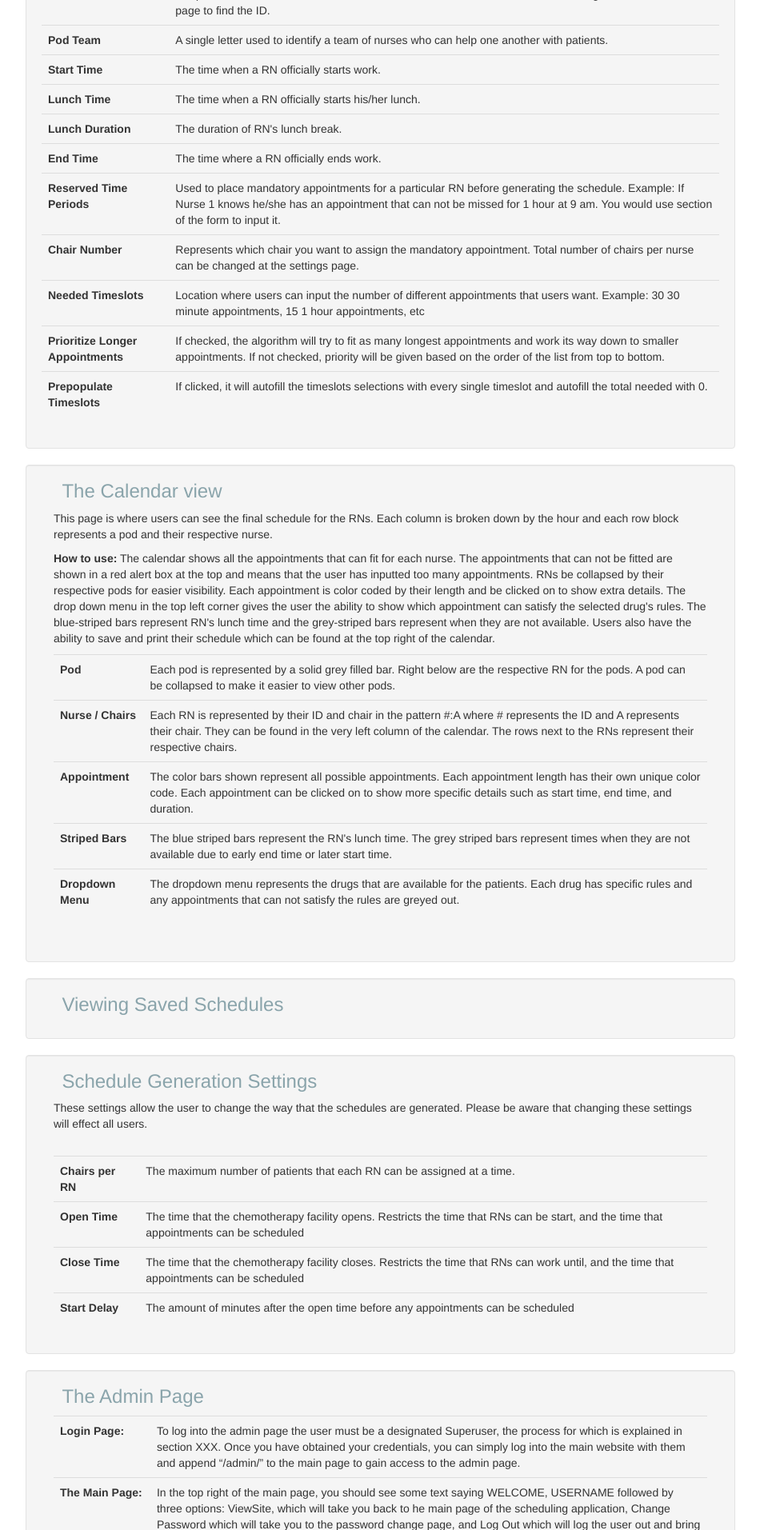
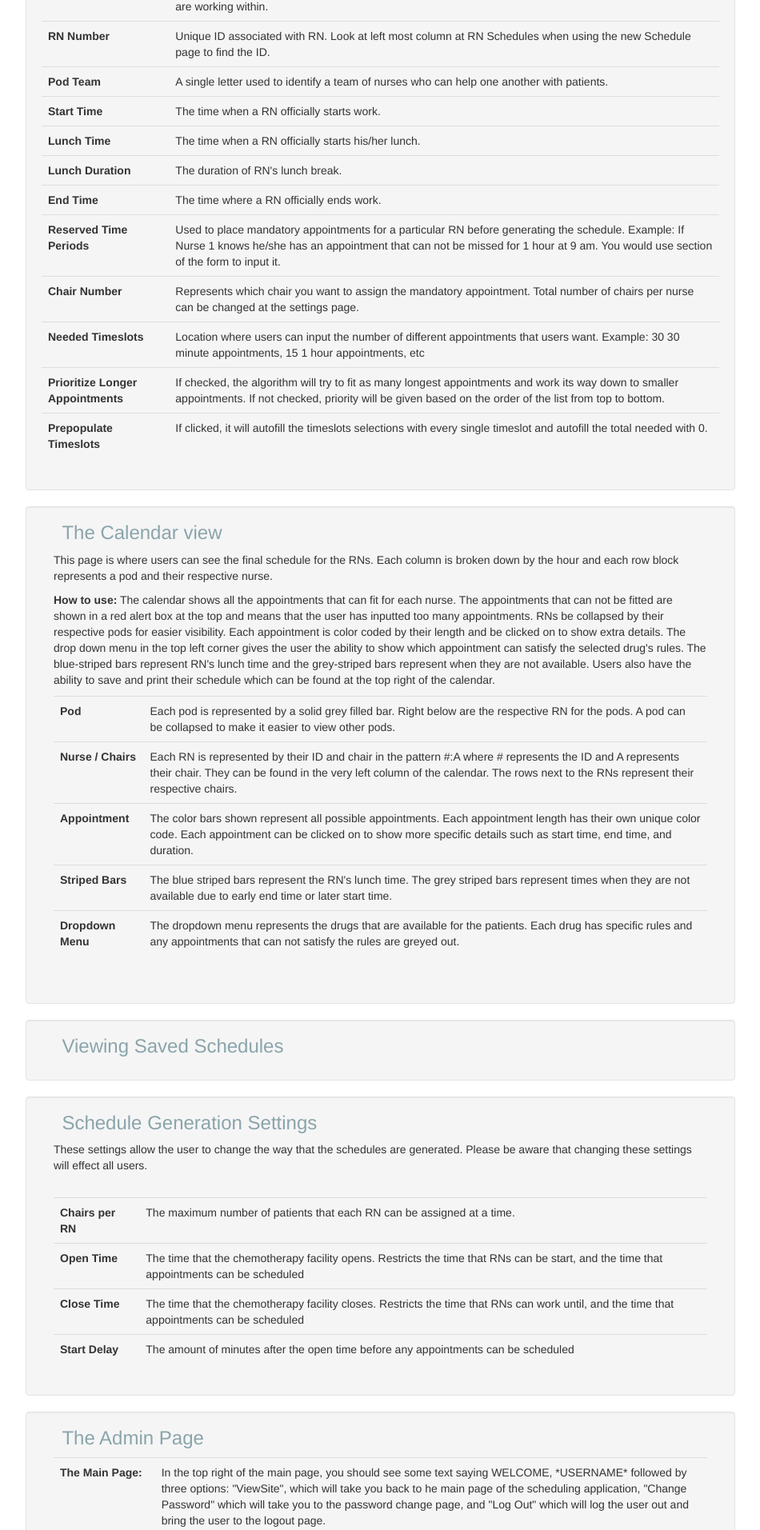
Before and after one commit to JettJengaGod/Patient-Access-Template-Program, a Django app: page /guide/ in a window 1280 px wide. Shown: the part 735-2648 px from the top of the page at 80% size, without its empty margins (17-967 px from the left). Run offline with Django 3.2, Linux system fonts and the light colour scheme; parts of the project's set-up code (start-up, migrations or seed data) failed here and were passed over; some libraries are stand-ins or nearby versions.

Commit message:
fixed some documentation stuff, jet modded the algorithm

```diff
--- a/PatientScheduling/Algorithm.py
+++ b/PatientScheduling/Algorithm.py
@@ -470,7 +470,7 @@ class Pod:
         if current.chairs[chair][time] > 0 or current.chairs[chair][time+1] > 0:  # needs help starting the appointment
             for i in range(len(self.nurses)):
                 for j in range(num_chairs-1):
-                    if self.nurses[i].chairs[j][time] not in[1, 2, 3, 4] and self.nurses[i].chairs[j][time + 1] not in[1, 2, 3, 4] and extra is -1 and i is not nurseindex:
+                    if self.nurses[i].chairs[j][time] not in[1, 2, 3, 4]and self.nurses[i].chairs[j][time - 1] not in[1, 2, 3, 4] and self.nurses[i].chairs[j][time + 1] not in[1, 2, 3, 4] and extra is -1 and i is not nurseindex:
                         extra = [i, j]  # the index of the nurse that can help
                         break
             if extra is -1:  # found no one to help
--- a/templates/documentation.html
+++ b/templates/documentation.html
@@ -23,6 +23,9 @@
     <div class="row">
         <!--Main Content -->
         <div class="col-md-9" role="main">
+			<div class="alert alert-danger" role="alert">
+				This application is designed to be used in Google Chrome browser. Some features may not work in other browsers.
+			</div>
             <section class="group">
                 <h2 id="Preface">Preface</h2>
                 <div class="row well">
@@ -208,45 +211,40 @@
                     <div class="col-md-12">
                         <table class="table">
                             <tr>
-                                <th style="min-width: 100px;">Login Page: </th>
-                                <td>To log into the admin page the user must be a designated Superuser,
-                                    the process for which is explained in section XXX. Once you have obtained your credentials,
-                                    you can simply log into the main website with them and append “/admin/” to the main page to
-                                    gain access to the admin page.</td>
-                            </tr>
-                            <tr>
                                 <th>The Main Page:</th>
-                                <td>In the top right of the main page, you should see some text saying WELCOME, USERNAME followed by three options:
-                                    ViewSite, which will take you back to he main page of the scheduling application, Change Password which will take
-                                    you to the password change page, and Log Out which will log the user out and bring the user to the logout page. On
-                                    the left side of the page under the AUTHENTICATION AND AUTHORIZATION bar there are two rows, one for users and one for groups
+                                <td><p>In the top right of the main page, you should see some text saying WELCOME, *USERNAME* followed by three options:
+                                    "ViewSite", which will take you back to he main page of the scheduling application, "Change Password" which will take
+                                    you to the password change page, and "Log Out" which will log the user out and bring the user to the logout page.</p>
+									<p>On the left side of the page under the AUTHENTICATION AND AUTHORIZATION bar there are two rows, one for users and one for groups
                                     (a group of users with a set of permissions or traits). By clicking the title “Users” or “Groups”, the admin site will redirect you to the
                                     appropriate pages to edit the current users or groups in the database. Clicking the pencil icon to the far right of
                                     the row will have the same effect. By clicking on the + button on either of these rows, the admin site will redirect
-                                    you to the “add” page for users or groups.Below this there is the PATIENTSCHEDULING section which works in a very similar
-                                    fashion to the section above it. The main differences are that the rows reference to the chemotherapy drugs, nurse schedules
-                                    in the system, and Saved Time Slots Inputs, which reference the sets of time slots that you can save and load in the main
+                                    you to the “add” page for users or groups.</p>
+									<p>Below this there is the PATIENTSCHEDULING section which works in a very similar
+                                    fashion to the section above it. The main differences are that the rows reference to the chemotherapy drugs, nurse schedules,
+									and Saved Time Slots Inputs, the last of which reference the sets of time slots that you can save and load in the main
                                     application. One thing to note here is that the last two rows in this section can only be edited on the admin page as you
-                                    can only add a new nurse schedule or set of time slots in the main application Finally, to the left of these two sections is
-                                    the Recent actions tab, which record the recent actions (such as editing a schedule) that all users have taken on the admin site.
-                                    One thing to note here is that it does not record the action of logging in  or accessing the site.
+                                    can only add a new nurse schedule or set of time slots in the main application.
+									<p>Finally, to the left of these two sections is
+                                    the Recent Actions tab, which record the recent actions (such as editing a schedule) that all users have taken on the admin site.</p>
+
                                 </td>
                             </tr>
                             <tr>
                                 <th>Groups Select Page:</th>
                                 <td>Use the search bar to find the group you wish to edit. By clicking the check box to the right of the name,
                                     you can then use the actions drop down menu to delete the ones you have selected.  By clicking on a group’s
-                                    name you get redirected to the change group page. To get to the group add page click the small add button on
+                                    name one gets redirected to the change group page. To get to the group add page, click the small add button on
                                     the top left of the page under the change password link.
                                 </td>
                             </tr>
                             <tr>
                                 <th>Groups Add Page:</th>
-                                <td>To start, type the name of the group you wish to create in the NAME textbox. Then, either use the scroll bar,
+                                <td>To start, type the name of the group you wish to create in the "NAME" textbox. Then, either use the scroll bar,
                                     or the search box to select the combination of permission for the the members of the group.  After clicking on the
                                     set of permissions, click the right arrow in between the two boxes to move that set of permissions into the chosen
                                     permissions box. This can be reversed by clicking the item in the chosen permissions box and proceeding to click the left
-                                    arrow. If you feel that it is convenient, you can click the choose all to add all permissions or the remove all to remove
+                                    arrow. If you feel that it is convenient, you can click the "Choose All" button to add all permissions or the remove all to remove
                                     all permissions from the group. At the bottom you can click the corresponding buttons to save and make a new group, save
                                     your progress and continue editing, or save and exit back to the main page (the save button).
                                 </td>
@@ -270,18 +268,18 @@
                                 <th>Change User Page:</th>
                                 <td>The first textbox is used to change the username, under the personal info tab the user can fill out the first
                                     name, last name, and email address if he or she so desires. Under the permissions tab there are three check boxes
-                                    which are active, staff status, and superuser status. Their effects are described on the page. Under these you can
+                                    which are active, staff status, and superuser status. Their effects are described for the user on the page. Under these you can
                                     select which groups you wish the user to belong to and click the right arrow to move them to the set of chosen groups.
                                     Below this the user will see set of 2 boxes for user permissions  (see description of the add group page for further detail
-                                    of how to use these boxes). Finally, the last section is if important dates such as last login and date joined, which can also
+                                    of how to use these boxes). Finally, the last section is for important dates such as last login and date joined, which can also
                                     be changed. At the bottom you can click the corresponding buttons to delete the user, save and make a new user, save your progress
                                     and continue editing, or save and exit back to the main page (the save button).
                                 </td>
                             </tr>
                             <tr>
                                 <th>Users Add Page:</th>
-                                <td> To start, type the name of the user you wish to create in the NAME textbox. Then, enter the password for the new user.
-                                      After this is filled out, please retype your password into the password confirmation box to ensure you typed the correct
+                                <td> To start, type the name of the user you wish to create in the NAME textbox. Then, enter the password for the new user and
+									  please retype your password into the password confirmation box to ensure you typed the correct
                                       password. At the bottom you can click the corresponding buttons to save and make a new user, save your progress and continue
                                       editing, or save and exit back to the main page (the save button).
                                 </td>
@@ -289,8 +287,8 @@
                             <tr>
                                 <th>Chemotherapy Drug Select Page:</th>
                                 <td>This page will display all the drugs in the database. By clicking the check box to the right of their name, you can then use
-                                    the actions drop down menu to delete the ones you have selected.  By clicking on one of the drug name you get redirected to the
-                                    change chemotherapy drug page. To get to the chemotherapy drug add page click the small add button on the top left of the page
+                                    the actions drop down menu to delete the ones you have selected.  By clicking on one of the drug names you get redirected to the
+                                    "Change Chemotherapy Drug" page. To get to the chemotherapy drug add page click the small add button on the top left of the page
                                     under the change password link.
                                 </td>
                             </tr>
@@ -305,16 +303,16 @@
                             </tr>
                             <tr>
                                 <th>Change Chemotherapy Drug Page:</th>
-                                <td>This page is identical to the Chemotherapy Add Page except one can delete the drug by clicking the red delete button and the one
-                                    can view the history of the drug relative to the database by clicking the grey history button at the top right under the log out
+                                <td>This page is identical to the "Chemotherapy Add" page except one can delete the drug by clicking the red delete button and one
+                                    can view the history of the drug relative to the database by clicking the grey "History" button at the top right under the "Log Out"
                                     link.
                                 </td>
                             </tr>
                             <tr>
                                 <th>RN Schedule Select Page:</th>
-                                <td>This page will display all the RN schedules in the database. By clicking the check box to the right of their name,
+                                <td>This page will display all the RN schedules in the database. After clicking the check box to the right of their name,
                                     you can then use the actions drop down menu to delete the ones you have selected.  By clicking on one of the RN schedule
-                                    names you get redirected to the change RN schedule page.
+                                    names you get redirected to the "Change RN Schedule" page.
                                 </td>
                             </tr>
                             <tr>
@@ -325,22 +323,22 @@
                             </tr>
                             <tr>
                                 <th>Time Slot Inputs Select Page:</th>
-                                <td>This page will display all the sets of time slot inputs in the database. By clicking the check box to the right of
-                                    their name, you can then use the actions drop down menu to delete the ones you have selected.  By clicking on one of
+                                <td>This page will display all the sets of time slot inputs in the database. After clicking the check box to the right of
+                                    their name, you can then use the actions drop down menu to delete the ones you have selected. By clicking on one of
                                     the time slot input names you get redirected to the change time slot inputs page.
                                 </td>
                             </tr>
                             <tr>
                                 <th>Change Time Slot Inputs Page:</th>
                                 <td>Fill out the name box to change the name of the saved set of time slot inputs. Below this you
-                                    can click the corresponding buttons to delete this set of time slot inputs, save your progress and
+                                    can click the corresponding buttons to delete the selected set of time slot inputs, save your progress and
                                     continue editing, or save and exit back to the main page (the save button).
                                 </td>
                             </tr>
                             <tr>
                                 <th>Logout Page:</th>
                                 <td>This page simply informs the user that he/she has been successfully logged out. By clicking the blue link under
-                                    the text called log in again the user will be brought back to the login page for the application.
+                                    the text called "Log In Again" the user will be brought back to the login page for the application.
                                 </td>
                             </tr>
                             <tr>
@@ -388,12 +386,18 @@
                             our skillset and because we felt that Python is very easy to work with. As previously mentioned Python was used for the
                             backend development which includes (but is not limited to) the algorithm for generating a
                             schedule, communicating with the database, customizing the admin site, and grabbing information from the textboxes on
-                            the actual website. For the font end we used the classic combination of HTML5 and CSS (enhanced with Bootstrap libraries)
+                            the actual website.
+						</p>
+						<p>
+							For the font end we used the classic combination of HTML5 and CSS (enhanced with Bootstrap libraries)
                             to design the web pages and make them aesthetically pleasing. We paired these with Javascript to add functionality to the
                             various links and buttons that were placed on the website. Many of our Javascript functions utilized Ajax to call the various
-                            database related functions we had written in Python to either save, delete, or query for data (using Postgressql on Heroku,
+                            database related functions we had written in Python to either save, delete, or query for data (using Postgressql on Heroku ,
                             SQlite on local host). Ajax was chosen because it makes the page more responsive as it can make a call to the python script without causing a post
-                            back of the entire page. We used it solely for calls that interact with the database. The website itself is (at the time of this writing) hosted on Heroku,
+                            back of the entire page. We used it solely for calls that interact with the database.
+						</p>
+						<p>
+							The website itself is (at the time of this writing) hosted on Heroku,
                             which is a cloud server and is a temporary place to use the website until the client is ready to move the web app to one of their own servers.
                             Heroku was chosen because it was very compatible to use with git which was our preferred version control software. To interact with git our
                             team chose to use SourceTree as it is very eay to work with and has a great GUI (in our humble opinions).
@@ -402,7 +406,7 @@
                         <table class="table">
                             <tr>
                                 <th style="min-width: 100px;">Python: </th>
-                                <td>The programming language we plan on using in the back-end of the code.</td>
+                                <td>A high level programming language used in the back-end of the code.</td>
                             </tr>
                             <tr>
                                 <th>Django:</th>
@@ -425,7 +429,7 @@
                             </tr>
                             <tr>
                                 <th>Postgressql:</th>
-                                <td>A standalone database that we are using for our hosted site Heroku/td>
+                                <td>A standalone database that we are using for our hosted site Heroku</td>
                             </tr>
                             <tr>
                                 <th>Ajax:</th>
```
